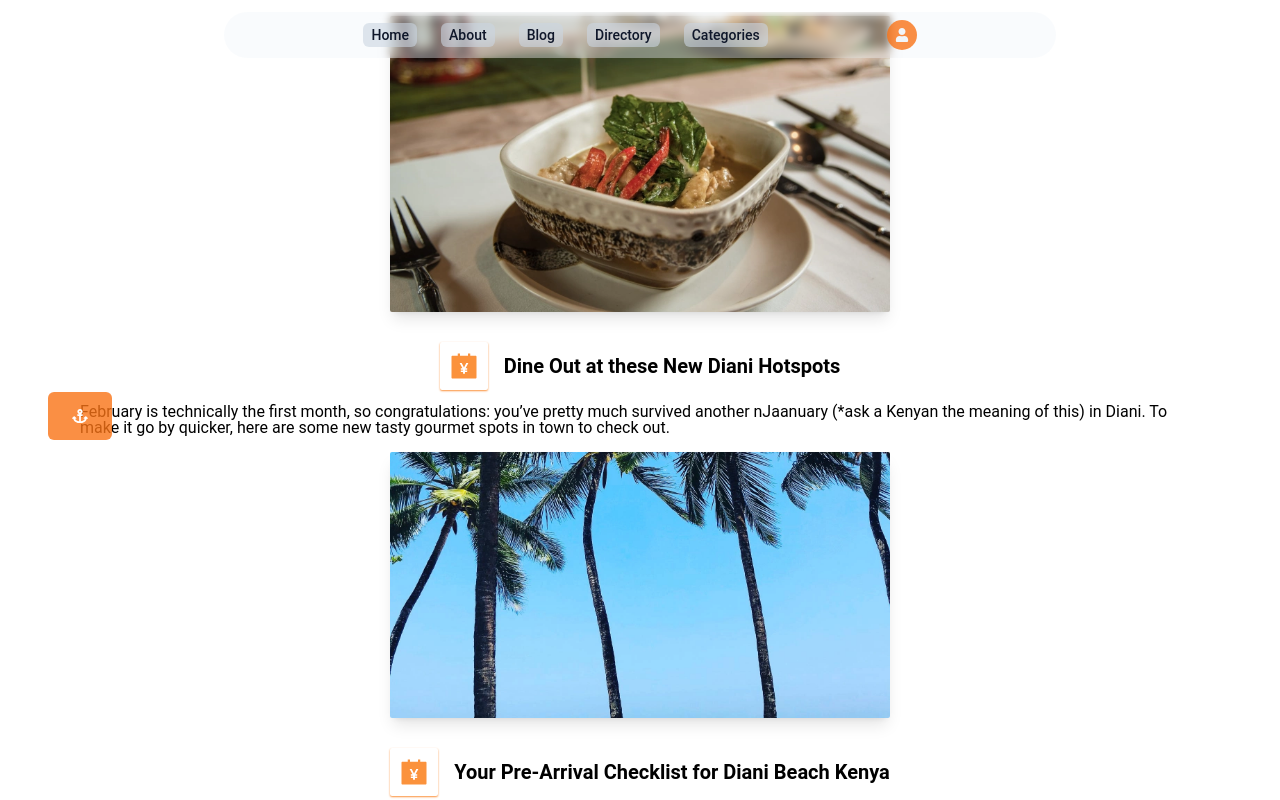
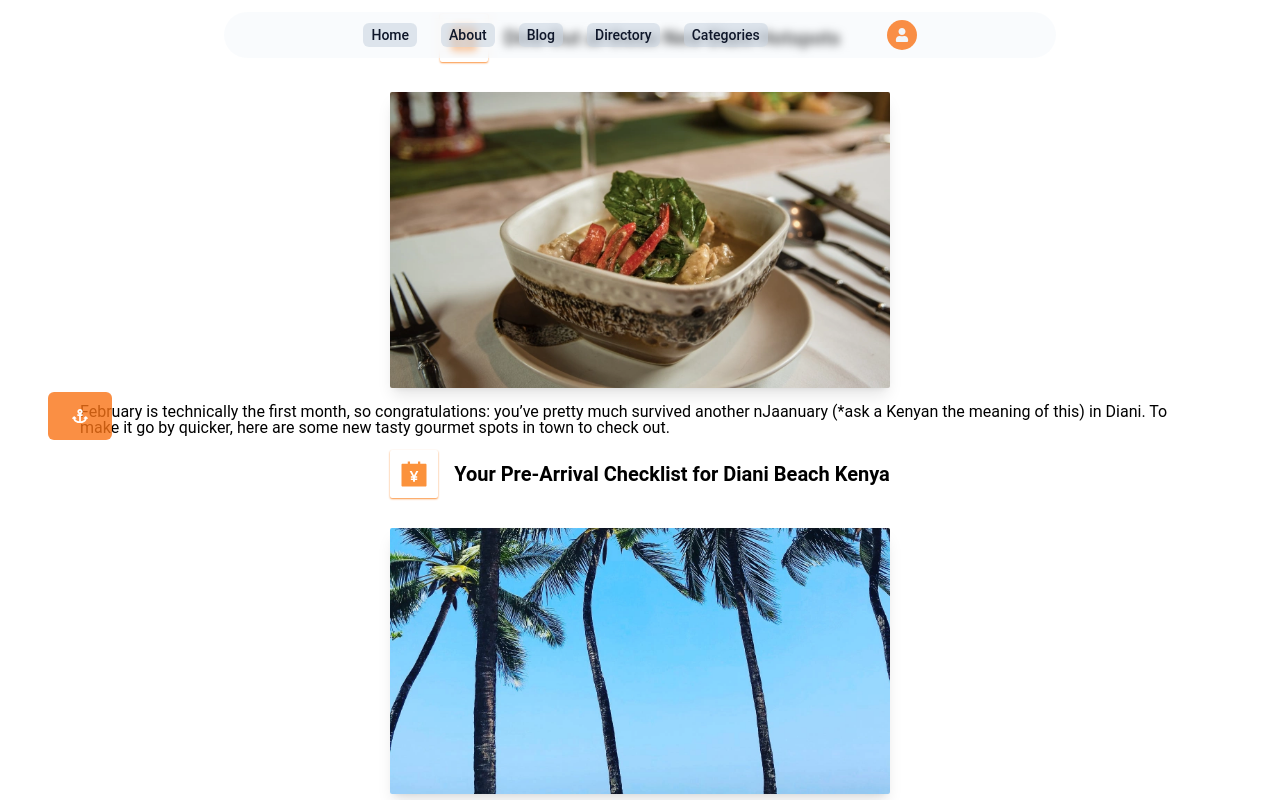
Before and after one commit to MatthewsRicky/travelapp, a Next.js app: page /directory in a window 1280 px wide. Shown: the top 800 px of the page. Built offline with nearby package versions, Linux system fonts and the light colour scheme.

Commit message:
element rearrangement in the card with title goping to the top.

```diff
--- a/components/NewBlog.tsx
+++ b/components/NewBlog.tsx
@@ -16,13 +16,14 @@ const NewBlog = ({src, alt, title, description}: blogItems) => {
         <div className="flex flex-col items-center justify-center mx-auto w-full mb-6">
         {BLOG_SECTION.map((blog)=>(
           <div key={blog.title} className="flexCenter flex-col padding-container !px-20">
-            <Image src={blog.src} alt={blog.alt} height={500} width={500} className="rounded-sm shadow-lg my-4"/>
             <div className="flexStart gap-4 items-center">
               <div>
                 <AiFillAccountBook className="w-12 h-12 text-orange-400 shadow-sm rounded-sm p-2 border-1-solid shadow-orange-400" />
               </div>
               <h1 className="bold-20 py-3 my-4">{blog.title}</h1>
             </div>
+
+            <Image src={blog.src} alt={blog.alt} height={500} width={500} className="rounded-sm shadow-lg my-4"/>
 
             <p>{blog.description}</p>
           </div>
```
